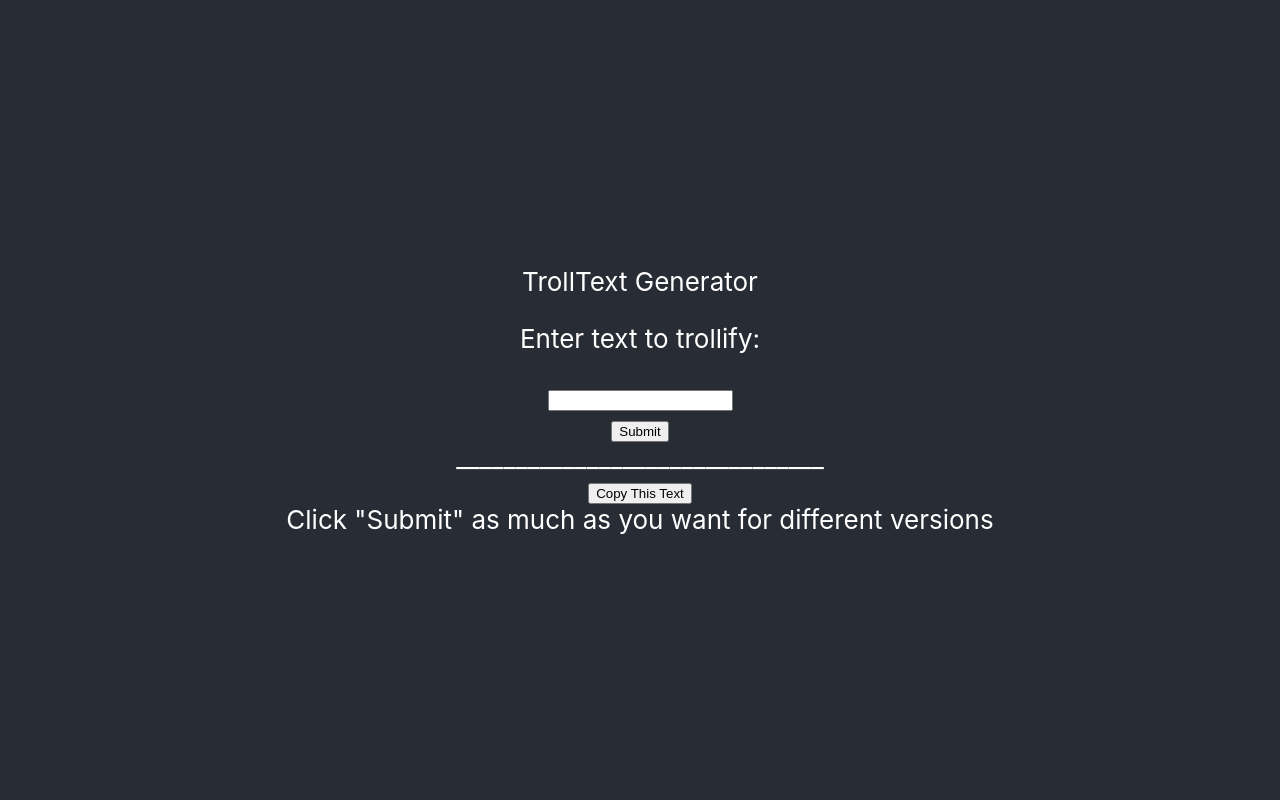
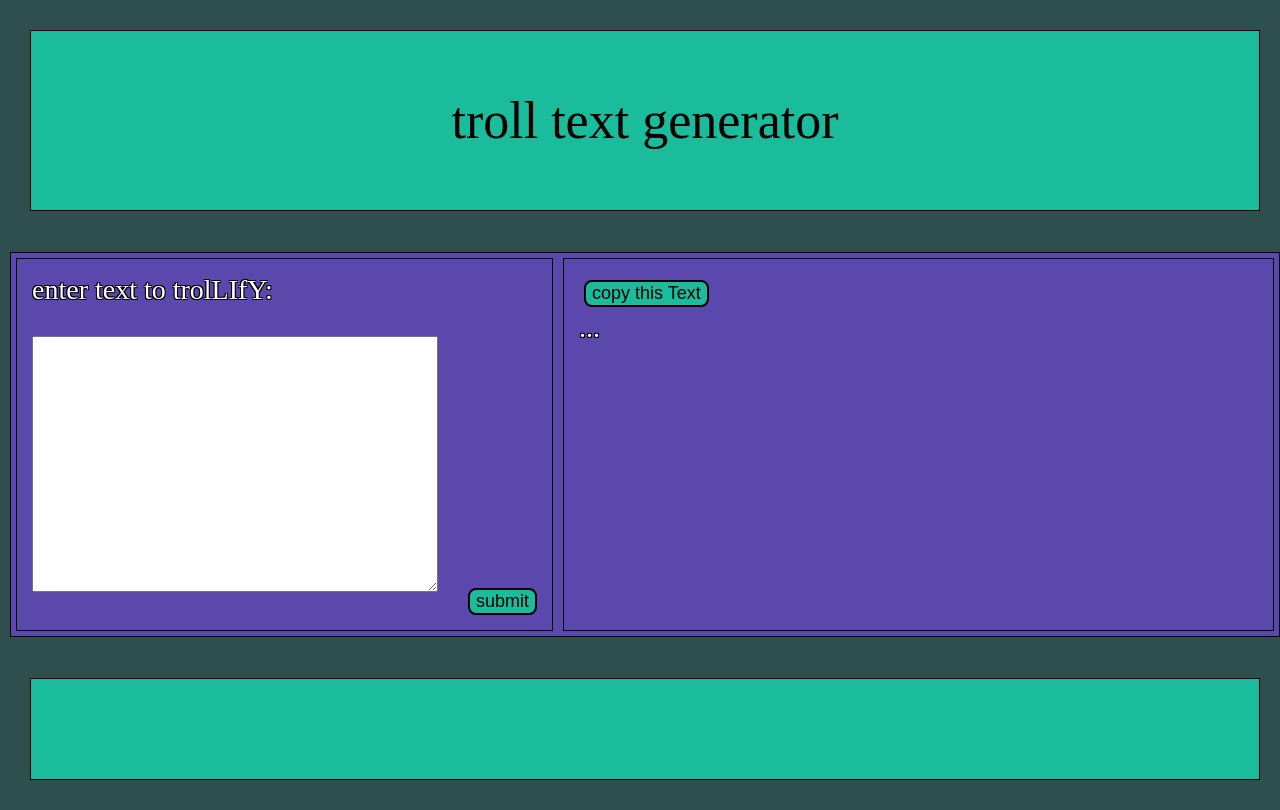
Before and after one commit to aservet1/webtrolltext, a React (Create React App) app: page / in a window 1280 px wide. Built offline with nearby package versions, Linux system fonts and the light colour scheme.

Commit message:
added proper CSS

```diff
--- a/src/App.css
+++ b/src/App.css
@@ -1,37 +1,97 @@
 .App {
   display: flex;
   flex-direction: column;
-  min-height: 100vh;
-  font-size: calc(10px + 2vmin);
-  text-align: center;
-  align-items: center;
-  justify-content: center;
-  color: white;
-  background-color: #282c34;
+  justify-content: space-between;
+  padding: 5px;
+  background-color: darkslategray;
+  flex: 1;
+
+  position: absolute;
+  top: 0; left: 0;
+  height: 100%; width: 100%;
+
+  font-family: Cochin;
 }
 
-.App-header { }
+.App-header {
+  padding: 60px;
+  text-align: center;
+  background: #1abc9c;
+  color: black;
+  font-size: 52px;
+  border: 1px solid black;
 
-/*.App-logo {
-  height: 40vmin;
-  pointer-events: none;
-}*/
+  margin: 25px;
+}
 
-/*@media (prefers-reduced-motion: no-preference) {
-  .App-logo {
-    animation: App-logo-spin infinite 20s linear;
+.App-footer {
+  padding: 50px;
+  text-align: center;
+  background: #1abc9c;
+  border: 1px solid black;
+
+  margin: 25px;
+}
+
+.App-body {
+  display: flex;
+  color: white;
+  background-color: #5a48ac;
+
+  justify-content: space-between;
+
+  border: 1px solid black;
+  margin: 5px;
+
+  font-size: 28px;
+
+  text-shadow:
+     1px  1px 0 #000,
+    -1px  1px 0 #000,
+     1px -1px 0 #000,
+    -1px -1px 0 #000;
+}
+
+@media screen and (max-width: 1080px) {
+  .App-body {
+    flex-direction: column;
   }
-}*/
+}
 
-/*.App-link {
-  color: #61dafb;
-}*/
+.App-body > * {
+  margin: 5px
+}
 
-/*@keyframes App-logo-spin {
-  from {
-    transform: rotate(0deg);
-  }
-  to {
-    transform: rotate(360deg);
-  }
-}*/
+.input-section {
+  border: 1px solid black;
+  margin: 5px;
+}
+.input-section > * {
+  margin: 15px;
+}
+
+.output-section {
+  border: 1px solid black;
+  flex-grow: 1;
+  white-space: pre-wrap;
+} .output-section > * {
+  margin: 15px;
+}
+
+#input-box {
+  width: 400px; height: 250px;
+  font-size: 18px
+}
+
+button {
+  border-radius: 8px;
+  font-size: large;
+  background-color: #1abc9c;
+  border: 2px solid black;
+  margin: 5px;
+
+  color: black;
+}
+button:hover {
+  background-color: white;
+}
--- a/src/App.js
+++ b/src/App.js
@@ -3,27 +3,26 @@ import React from 'react';
 
 function Button(props) {
   return (
-    <div>
     <button
       id={props.id}
       onClick={props.onClick}
     >
       {props.text}
     </button>
-    </div>
   );
 }
 
 class App extends React.Component {
 
-  placeholder = '_______________________________' // TODO: make this a box to put the text in instead
+  placeholder = '...';
 
   constructor(props) {
-    super(props)
+    super(props);
     this.state = {
       'text': '',
       'trolledText': this.placeholder
-    }
+    };
+    this.prompt = `enter text to ${this.trollify("trollify")}`;
   }
 
   trollify = (txt) => {
@@ -43,51 +42,64 @@ class App extends React.Component {
   }
 
   getTrolledText() {
-    return (this.state.trolledText !== '') ? this.state.trolledText : this.placeholder;
+    return (this.state.trolledText !== '')
+      ? this.state.trolledText
+      : this.placeholder;
+  }
+
+  copyToClipboard = () => {
+    navigator.clipboard.writeText(
+      this.getTrolledText()
+    );
+  }
+
+  submitText = () => {
+    this.setState({
+      trolledText: this.trollify(
+        this.state.text
+      )
+    });
+  }
+
+  handleTextboxTyping = (e) => {
+    this.setState({
+      text: e.target.value
+    });
   }
 
   render() {
-    return (  //TODO modularize the text data away from the JSX im writing
-              //TODO make a CSS class for the submit buttons
+    return (
       <div className="App">
-        <header className="App-header">
-          TrollText Generator
+        <div className="App-header">
+          <header>
+            troll text generator
           </header>
-        <p> Enter text to trollify: </p>
-        <div>
-          <input
-            onChange={(e) => this.setState({text: e.target.value})}
+        </div>
+
+        <div className="App-body">
+          <div className="input-section">
+            <p>{this.prompt}:</p>
+            <textarea
+              id="input-box"
+              onChange={this.handleTextboxTyping}
+            />
+            <Button
+              text = "submit"
+              onClick = {this.submitText}
             />
           </div>
 
+          <div className="output-section">
+            <div>
               <Button
-          text = "Submit"
-          onClick = {() => this.setState({
-            trolledText: this.trollify(this.state.text)
-          })}
-        />
-
-        <div>
+                text = "copy this Text"
+                onClick = {this.copyToClipboard}
+              /> <br/>
               {this.getTrolledText()}
             </div>
-
-        <Button
-          text = "Copy This Text"
-          onClick = {() => navigator.clipboard.writeText(this.getTrolledText())}
-        />
-
-        <div>
-          {'Click "Submit" as much as you want for different versions'}
           </div>
-
-        {/*<a
-          className="App-link"
-          href="https://reactjs.org"
-          target="_blank"
-          rel="noopener noreferrer"
-        >
-          Learn React
-        </a>*/}
+        </div>
+        <footer className="App-footer"/>
       </div>
     );
   }
```
Lines whose indentation alone changed are shown as unchanged.
